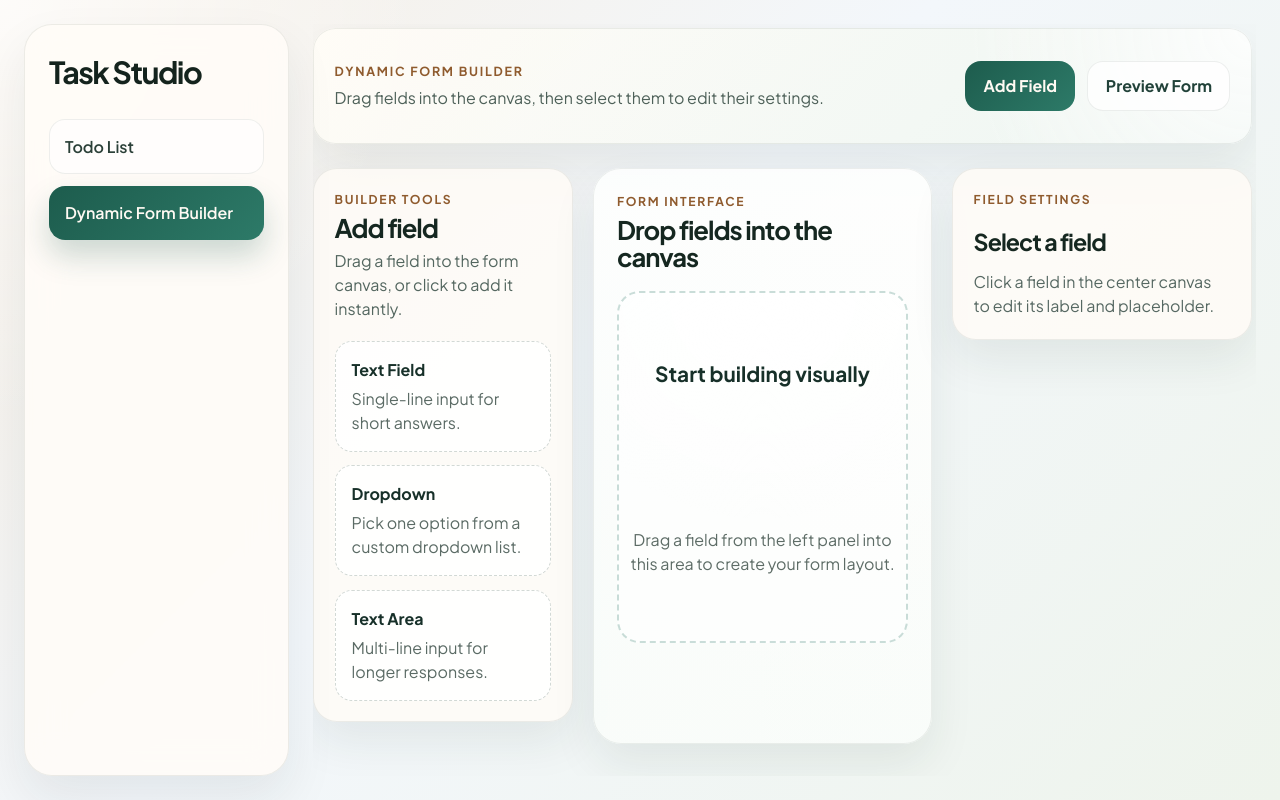
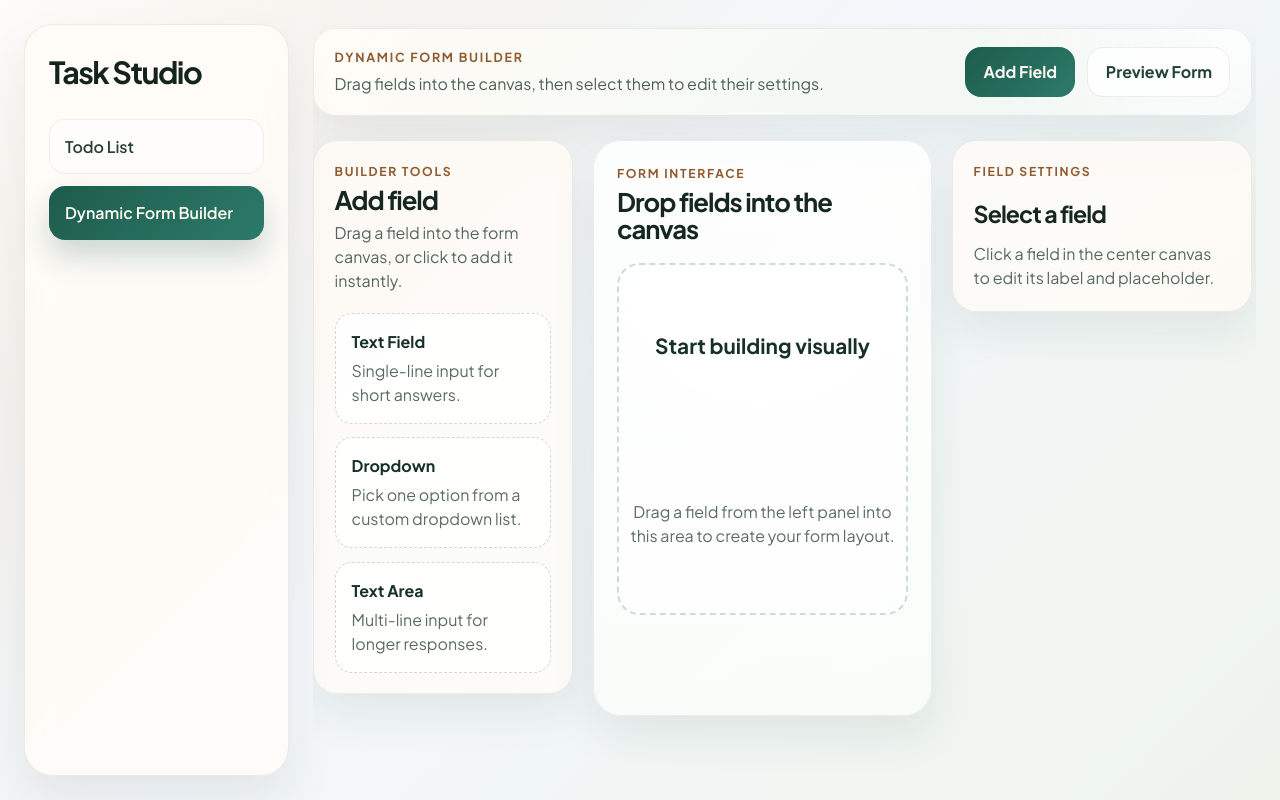
Before and after one commit to riyaddecoder/todo-list-and-form-builder, a React (Vite) app: page /form-builder in a window 1280 px wide. Built offline with nearby package versions, Linux system fonts and the light colour scheme.

Commit message:
style: align page content to the start of containers across layouts and pages

```diff
--- a/src/app/layouts/DashboardLayout.module.css
+++ b/src/app/layouts/DashboardLayout.module.css
@@ -92,6 +92,7 @@
 .content {
   min-width: 0;
   display: flex;
+  align-items: flex-start;
   overflow-y: auto;
   padding: 0.25rem 0.25rem 0.25rem 0;
 }
--- a/src/pages/form-builder/FormBuilderPage.module.css
+++ b/src/pages/form-builder/FormBuilderPage.module.css
@@ -1,6 +1,7 @@
 .page {
   width: 100%;
   display: grid;
+  align-content: start;
   gap: 1.5rem;
 }
 
--- a/src/pages/form-preview/FormPreviewPage.module.css
+++ b/src/pages/form-preview/FormPreviewPage.module.css
@@ -1,6 +1,7 @@
 .page {
   width: 100%;
   display: grid;
+  align-content: start;
   gap: 1.5rem;
 }
 
--- a/src/pages/todos/TodoListPage.module.css
+++ b/src/pages/todos/TodoListPage.module.css
@@ -1,6 +1,7 @@
 .page {
   width: 100%;
   display: grid;
+  align-content: start;
   gap: 1.5rem;
 }
 
```
